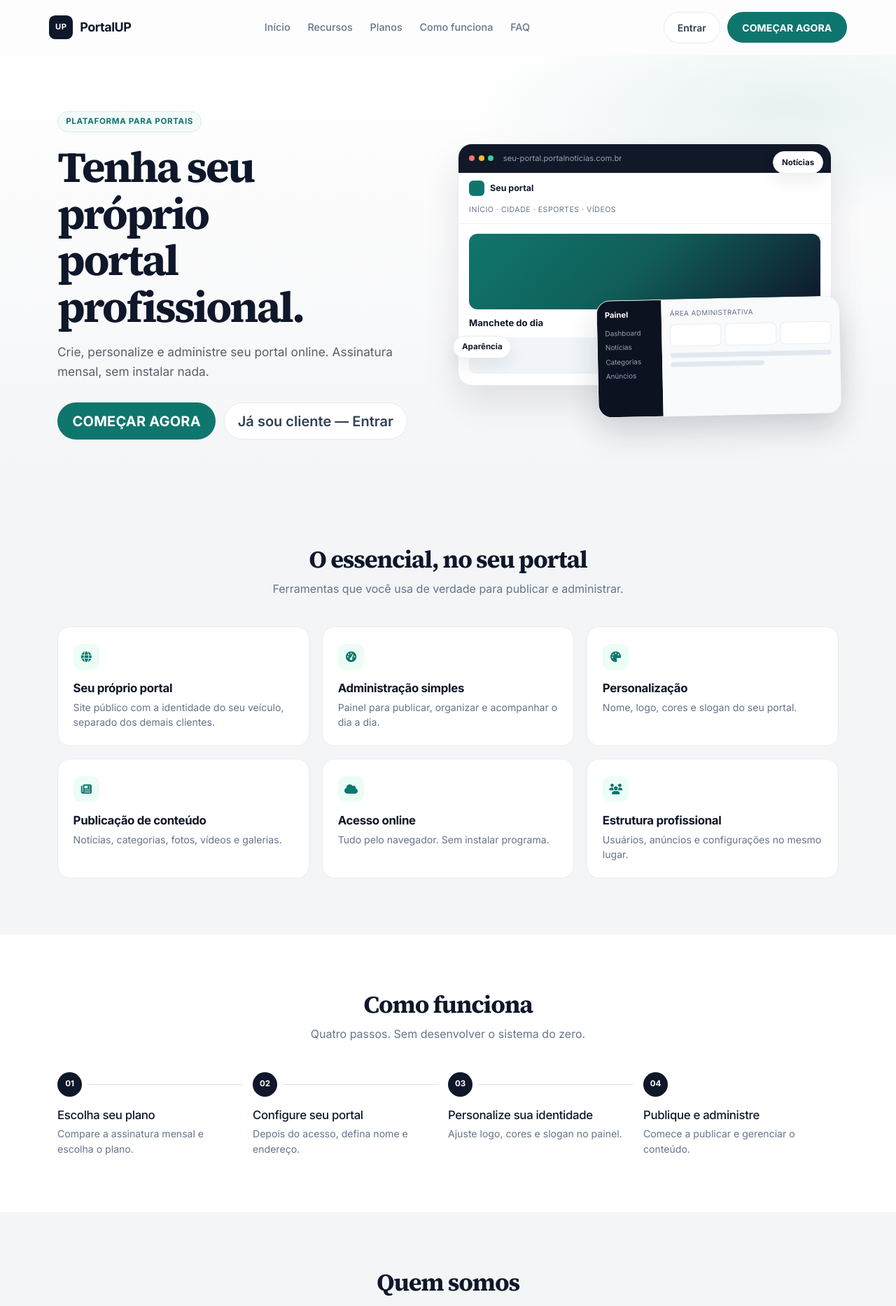
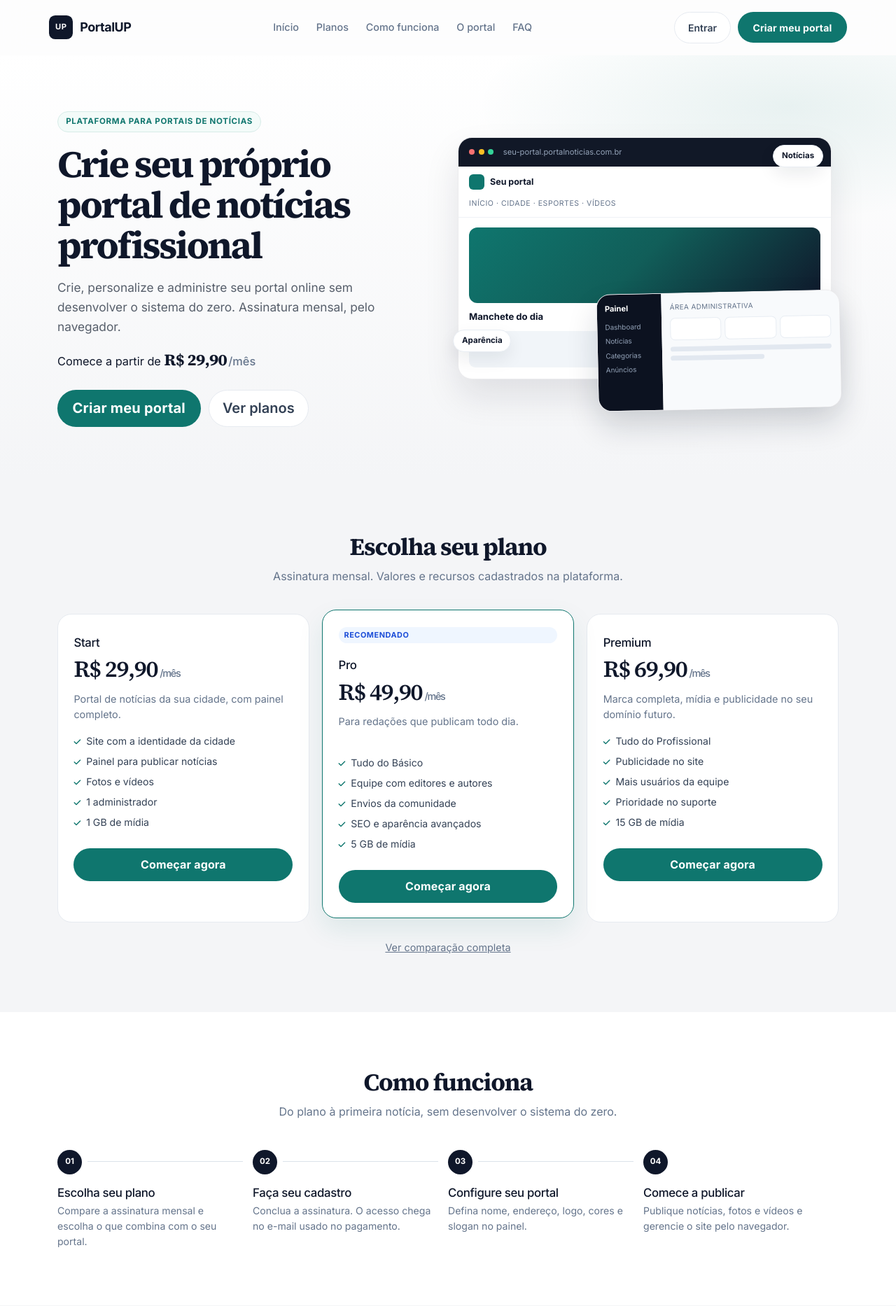
Before and after one commit to l1an1209/meu_site_noticias, a Django app: page / in a window 1280 px wide. Shown: the top 1866 px of the page at 70% size. Run offline with Django 5.2, Linux system fonts and the light colour scheme; data comes from the database, SQL or seed files in the repository; data that the repository does not hold is empty; some libraries are stand-ins or nearby versions.

Commit message:
Melhora conversao da home comercial

```diff
--- a/plataforma/templates/plataforma/home.html
+++ b/plataforma/templates/plataforma/home.html
@@ -27,14 +27,14 @@
         {% include "noticias/partials/portalup_logo.html" %}
         <nav class="home-nav__links" aria-label="Principal">
             <a href="{% url 'index' %}">Início</a>
-            <a href="#recursos">Recursos</a>
             <a href="#planos">Planos</a>
             <a href="#como-funciona">Como funciona</a>
+            <a href="#produto">O portal</a>
             <a href="#faq">FAQ</a>
         </nav>
         <div class="home-nav__actions">
             <a class="btn btn-ds-ghost btn-sm" href="{% url 'entrar' %}">Entrar</a>
-            <a class="btn btn-contribuir btn-sm home-nav__cta" data-pup-event="click_subscribe" href="{% url 'pagina_vendas' %}">COMEÇAR AGORA</a>
+            <a class="btn btn-contribuir btn-sm home-nav__cta" data-pup-event="click_subscribe" href="{% url 'pagina_vendas' %}">Criar meu portal</a>
             <button class="home-nav__toggle" type="button" data-bs-toggle="collapse" data-bs-target="#homeMenu" aria-controls="homeMenu" aria-expanded="false" aria-label="Abrir menu">
                 <i class="fas fa-bars" aria-hidden="true"></i>
             </button>
@@ -43,12 +43,12 @@
     <div class="collapse home-nav__mobile" id="homeMenu">
         <nav class="container" aria-label="Menu mobile">
             <a href="{% url 'index' %}">Início</a>
-            <a href="#recursos">Recursos</a>
             <a href="#planos">Planos</a>
             <a href="#como-funciona">Como funciona</a>
+            <a href="#produto">O portal</a>
             <a href="#faq">FAQ</a>
             <a href="{% url 'entrar' %}">Entrar</a>
-            <a href="{% url 'pagina_vendas' %}">Começar agora</a>
+            <a href="{% url 'pagina_vendas' %}" data-pup-event="click_subscribe">Criar meu portal</a>
         </nav>
     </div>
 </header>
@@ -56,12 +56,17 @@
 <section class="home-hero">
     <div class="container home-hero__grid">
         <div class="home-hero__copy">
-            <p class="home-badge">Plataforma para portais</p>
-            <h1 class="display-font">Tenha seu próprio portal profissional.</h1>
-            <p class="lead">Crie, personalize e administre seu portal online. Assinatura mensal, sem instalar nada.</p>
+            <p class="home-badge">Plataforma para portais de notícias</p>
+            <h1 class="display-font">Crie seu próprio portal de notícias profissional</h1>
+            <p class="lead">Crie, personalize e administre seu portal online sem desenvolver o sistema do zero. Assinatura mensal, pelo navegador.</p>
+            {% with plano_inicial=planos_venda|first %}
+            {% if plano_inicial %}
+            <p class="home-hero__price">Comece a partir de <strong>R$ {{ plano_inicial.preco_mensal }}</strong><span>/mês</span></p>
+            {% endif %}
+            {% endwith %}
             <div class="home-hero__actions">
-                <a class="btn btn-contribuir btn-lg" data-pup-event="click_subscribe" href="{% url 'pagina_vendas' %}">COMEÇAR AGORA</a>
-                <a class="btn btn-ds-ghost btn-lg" href="{% url 'entrar' %}">Já sou cliente — Entrar</a>
+                <a class="btn btn-contribuir btn-lg" data-pup-event="click_subscribe" href="{% url 'pagina_vendas' %}">Criar meu portal</a>
+                <a class="btn btn-ds-ghost btn-lg" href="#planos">Ver planos</a>
             </div>
         </div>
         <div class="home-hero__stage" aria-hidden="true">
@@ -104,44 +109,35 @@
     </div>
 </section>
 
-<section id="recursos" class="home-section">
+<section id="planos" class="home-section home-section--plans">
     <div class="container">
         <div class="home-section__intro">
-            <h2 class="display-font">O essencial, no seu portal</h2>
-            <p>Ferramentas que você usa de verdade para publicar e administrar.</p>
+            <h2 class="display-font">Escolha seu plano</h2>
+            <p>Assinatura mensal. Valores e recursos cadastrados na plataforma.</p>
         </div>
-        <div class="home-features">
-            <article class="ds-card home-feature">
-                <span class="home-feature__icon" aria-hidden="true"><i class="fas fa-globe"></i></span>
-                <h3>Seu próprio portal</h3>
-                <p>Site público com a identidade do seu veículo, separado dos demais clientes.</p>
-            </article>
-            <article class="ds-card home-feature">
-                <span class="home-feature__icon" aria-hidden="true"><i class="fas fa-gauge-high"></i></span>
-                <h3>Administração simples</h3>
-                <p>Painel para publicar, organizar e acompanhar o dia a dia.</p>
-            </article>
-            <article class="ds-card home-feature">
-                <span class="home-feature__icon" aria-hidden="true"><i class="fas fa-palette"></i></span>
-                <h3>Personalização</h3>
-                <p>Nome, logo, cores e slogan do seu portal.</p>
-            </article>
-            <article class="ds-card home-feature">
-                <span class="home-feature__icon" aria-hidden="true"><i class="fas fa-newspaper"></i></span>
-                <h3>Publicação de conteúdo</h3>
-                <p>Notícias, categorias, fotos, vídeos e galerias.</p>
-            </article>
-            <article class="ds-card home-feature">
-                <span class="home-feature__icon" aria-hidden="true"><i class="fas fa-cloud"></i></span>
-                <h3>Acesso online</h3>
-                <p>Tudo pelo navegador. Sem instalar programa.</p>
-            </article>
-            <article class="ds-card home-feature">
-                <span class="home-feature__icon" aria-hidden="true"><i class="fas fa-users"></i></span>
-                <h3>Estrutura profissional</h3>
-                <p>Usuários, anúncios e configurações no mesmo lugar.</p>
-            </article>
+        <div class="home-plans">
+            {% for plano in planos_venda %}
+            <div class="ds-card plan-card {% if plano.codigo == 'profissional' %}plan-card--featured{% endif %}">
+                {% if plano.codigo == 'profissional' %}
+                <p class="ds-badge ds-badge--info">Recomendado</p>
+                {% endif %}
+                <h3>{{ plano.nome }}</h3>
+                <p class="price">R$ {{ plano.preco_mensal }}<span>/mês</span></p>
+                <p class="plan-card__desc">{{ plano.descricao }}</p>
+                <ul class="plan-points">
+                    {% for item in plano.lista_recursos %}
+                    <li><i class="fas fa-check" aria-hidden="true"></i>{{ item }}</li>
+                    {% endfor %}
+                </ul>
+                <a class="btn btn-contribuir w-100" data-pup-event="click_plan" data-plano="{{ plano.codigo }}" href="{% url 'pagina_checkout_plano' plano.codigo %}">Começar agora</a>
+            </div>
+            {% empty %}
+            <p class="text-center text-muted">Planos serão publicados em breve.</p>
+            {% endfor %}
         </div>
+        <p class="text-center mt-4 mb-0">
+            <a class="home-quiet-link" href="{% url 'pagina_vendas' %}">Ver comparação completa</a>
+        </p>
     </div>
 </section>
 
@@ -149,30 +145,124 @@
     <div class="container">
         <div class="home-section__intro">
             <h2 class="display-font">Como funciona</h2>
-            <p>Quatro passos. Sem desenvolver o sistema do zero.</p>
+            <p>Do plano à primeira notícia, sem desenvolver o sistema do zero.</p>
         </div>
         <ol class="home-steps">
             <li>
                 <span>01</span>
                 <h3>Escolha seu plano</h3>
-                <p>Compare a assinatura mensal e escolha o plano.</p>
+                <p>Compare a assinatura mensal e escolha o que combina com o seu portal.</p>
             </li>
             <li>
                 <span>02</span>
-                <h3>Configure seu portal</h3>
-                <p>Depois do acesso, defina nome e endereço.</p>
+                <h3>Faça seu cadastro</h3>
+                <p>Conclua a assinatura. O acesso chega no e-mail usado no pagamento.</p>
             </li>
             <li>
                 <span>03</span>
-                <h3>Personalize sua identidade</h3>
-                <p>Ajuste logo, cores e slogan no painel.</p>
+                <h3>Configure seu portal</h3>
+                <p>Defina nome, endereço, logo, cores e slogan no painel.</p>
             </li>
             <li>
                 <span>04</span>
-                <h3>Publique e administre</h3>
-                <p>Comece a publicar e gerenciar o conteúdo.</p>
+                <h3>Comece a publicar</h3>
+                <p>Publique notícias, fotos e vídeos e gerencie o site pelo navegador.</p>
             </li>
         </ol>
+    </div>
+</section>
+
+<section id="produto" class="home-section">
+    <div class="container home-product">
+        <div class="home-product__copy">
+            <h2 class="display-font">O que você recebe</h2>
+            <p>Um portal público e um painel para administrar, com a identidade do seu projeto.</p>
+            <ul class="home-product__list">
+                <li><i class="fas fa-globe" aria-hidden="true"></i>Portal público no seu endereço</li>
+                <li><i class="fas fa-gauge-high" aria-hidden="true"></i>Painel administrativo</li>
+                <li><i class="fas fa-newspaper" aria-hidden="true"></i>Publicação de notícias</li>
+                <li><i class="fas fa-photo-film" aria-hidden="true"></i>Fotos, vídeos e galerias</li>
+                <li><i class="fas fa-folder-open" aria-hidden="true"></i>Categorias do seu veículo</li>
+                <li><i class="fas fa-palette" aria-hidden="true"></i>Nome, logo, cores e slogan</li>
+                <li><i class="fas fa-mobile-screen" aria-hidden="true"></i>Funciona no celular e no computador</li>
+            </ul>
+        </div>
+        <div class="home-product__stage" aria-hidden="true">
+            <div class="pup-mock pup-mock--site">
+                <div class="pup-mock__top">
+                    <span></span><span></span><span></span>
+                    <em>seu-portal.portalnoticias.com.br</em>
+                </div>
+                <div class="pup-mock__brand">
+                    <b></b>
+                    <strong>Seu portal</strong>
+                </div>
+                <div class="pup-mock__nav">Início · Cidade · Esportes · Vídeos</div>
+                <div class="pup-mock__story">
+                    <div class="pup-mock__hero"></div>
+                    <p>Manchete do dia</p>
+                </div>
+                <div class="pup-mock__rows">
+                    <div></div><div></div><div></div>
+                </div>
+            </div>
+            <div class="pup-mock pup-mock--app pup-mock--app-inline">
+                <div class="pup-mock__app-side">
+                    <b>Painel</b>
+                    <i>Dashboard</i>
+                    <i>Notícias</i>
+                    <i>Categorias</i>
+                    <i>Anúncios</i>
+                </div>
+                <div class="pup-mock__app-main">
+                    <small>Área administrativa</small>
+                    <div class="pup-mock__kpis"><span></span><span></span><span></span></div>
+                    <div class="pup-mock__line"></div>
+                    <div class="pup-mock__line pup-mock__line--short"></div>
+                </div>
+            </div>
+        </div>
+    </div>
+</section>
+
+<section id="beneficios" class="home-section home-section--alt">
+    <div class="container">
+        <div class="home-section__intro">
+            <h2 class="display-font">Seu portal pronto para crescer</h2>
+            <p>O essencial para publicar e administrar, no mesmo lugar.</p>
+        </div>
+        <div class="home-features home-features--benefits">
+            <article class="ds-card home-feature">
+                <span class="home-feature__icon" aria-hidden="true"><i class="fas fa-pen-to-square"></i></span>
+                <h3>Publicação fácil</h3>
+                <p>Notícias, fotos e vídeos pelo painel, sem instalar programa.</p>
+            </article>
+            <article class="ds-card home-feature">
+                <span class="home-feature__icon" aria-hidden="true"><i class="fas fa-palette"></i></span>
+                <h3>Visual profissional</h3>
+                <p>Nome, logo, cores e slogan do seu veículo, separados dos demais.</p>
+            </article>
+            <article class="ds-card home-feature">
+                <span class="home-feature__icon" aria-hidden="true"><i class="fas fa-layer-group"></i></span>
+                <h3>Tudo em um só lugar</h3>
+                <p>Conteúdo, categorias, mídias, usuários e anúncios no painel.</p>
+            </article>
+            <article class="ds-card home-feature">
+                <span class="home-feature__icon" aria-hidden="true"><i class="fas fa-mobile-screen-button"></i></span>
+                <h3>Acesso em qualquer dispositivo</h3>
+                <p>Portal e painel pelo navegador, no computador e no celular.</p>
+            </article>
+        </div>
+    </div>
+</section>
+
+<section class="home-mid-cta" aria-label="Criar portal">
+    <div class="container">
+        <div class="home-mid-cta__panel">
+            <h2 class="display-font">Pronto para criar seu próprio portal?</h2>
+            <p>Escolha o plano e continue para a contratação.</p>
+            <a class="btn btn-contribuir btn-lg" data-pup-event="click_subscribe" href="{% url 'pagina_vendas' %}">Criar meu portal</a>
+        </div>
     </div>
 </section>
 
@@ -190,64 +280,32 @@
     </div>
 </section>
 
-<section id="planos" class="home-section">
-    <div class="container">
-        <div class="home-section__intro">
-            <h2 class="display-font">Planos</h2>
-            <p>Assinatura mensal, com os valores e recursos cadastrados na plataforma.</p>
-        </div>
-        <div class="home-plans">
-            {% for plano in planos_venda %}
-            <div class="ds-card plan-card {% if plano.codigo == 'profissional' %}plan-card--featured{% endif %}">
-                {% if plano.codigo == 'profissional' %}
-                <p class="ds-badge ds-badge--info">Recomendado</p>
-                {% endif %}
-                <h3>{{ plano.nome }}</h3>
-                <p class="price">R$ {{ plano.preco_mensal }}<span>/mês</span></p>
-                <p class="plan-card__desc">{{ plano.descricao }}</p>
-                <ul class="plan-points">
-                    {% for item in plano.lista_recursos %}
-                    <li><i class="fas fa-check" aria-hidden="true"></i>{{ item }}</li>
-                    {% endfor %}
-                </ul>
-                <a class="btn btn-contribuir w-100" data-pup-event="click_plan" data-plano="{{ plano.codigo }}" href="{% url 'pagina_checkout_plano' plano.codigo %}">Começar com o {{ plano.nome }}</a>
-            </div>
-            {% empty %}
-            <p class="text-center text-muted">Planos serão publicados em breve.</p>
-            {% endfor %}
-        </div>
-        <p class="text-center mt-4 mb-0">
-            <a class="home-quiet-link" href="{% url 'pagina_vendas' %}">Ver comparação completa</a>
-        </p>
-    </div>
-</section>
-
 <section id="faq" class="home-section home-section--alt">
     <div class="container home-faq">
         <h2 class="display-font mb-4">Perguntas frequentes</h2>
         <details class="faq-acc" open>
-            <summary>O que é o PortalUP?</summary>
-            <p>Uma plataforma online para criar e administrar o seu próprio portal profissional, com assinatura mensal.</p>
+            <summary>Preciso saber programação?</summary>
+            <p>Não. Você cria e administra o portal pelo painel, no navegador. Não é preciso desenvolver o sistema.</p>
         </details>
         <details class="faq-acc">
-            <summary>Preciso instalar algum programa?</summary>
-            <p>Não. Você acessa o portal e o painel pelo navegador.</p>
-        </details>
-        <details class="faq-acc">
-            <summary>Como funciona a assinatura?</summary>
-            <p>Você escolhe um plano, conclui o pagamento mensal e recebe o acesso por e-mail.</p>
+            <summary>Preciso contratar hospedagem?</summary>
+            <p>Não. O portal e o painel ficam na plataforma. Você assina o plano e acessa pelo navegador.</p>
         </details>
         <details class="faq-acc">
             <summary>Posso personalizar meu portal?</summary>
             <p>Sim. Nome, cores, logo e slogan ficam no seu portal, sem misturar com outros clientes.</p>
         </details>
         <details class="faq-acc">
-            <summary>Posso administrar meu conteúdo?</summary>
-            <p>Sim. O painel permite publicar notícias, organizar categorias, mídias, usuários e anúncios.</p>
+            <summary>Posso publicar fotos e vídeos?</summary>
+            <p>Sim. O painel permite publicar notícias com fotos, vídeos e galerias, além de organizar categorias.</p>
         </details>
         <details class="faq-acc">
-            <summary>Como começo?</summary>
-            <p>Clique em Começar agora, escolha um plano e conclua a assinatura.</p>
+            <summary>Como funciona depois da contratação?</summary>
+            <p>Você escolhe o plano, conclui o pagamento mensal e recebe o acesso por e-mail. Em seguida configura nome e endereço do portal e começa a publicar.</p>
+        </details>
+        <details class="faq-acc">
+            <summary>Posso administrar meu portal pelo celular?</summary>
+            <p>Sim. O portal público e o painel funcionam no navegador, no computador e no celular.</p>
         </details>
     </div>
 </section>
@@ -255,9 +313,9 @@
 <section class="home-finale">
     <div class="container">
         <div class="home-finale__panel">
-            <h2 class="display-font">Seu próximo portal começa aqui.</h2>
-            <p>Assine a plataforma e administre o seu portal no painel.</p>
-            <a class="btn btn-contribuir btn-lg" data-pup-event="click_subscribe" href="{% url 'pagina_vendas' %}">COMEÇAR AGORA</a>
+            <h2 class="display-font">Comece seu portal hoje</h2>
+            <p>Crie e administre seu portal de notícias profissional, sem desenvolver do zero.</p>
+            <a class="btn btn-contribuir btn-lg" data-pup-event="click_subscribe" href="{% url 'pagina_vendas' %}">Criar meu portal</a>
         </div>
     </div>
 </section>
@@ -274,15 +332,15 @@
             <div>
                 <p class="home-footer__label">Navegação</p>
                 <a href="{% url 'index' %}">Início</a>
-                <a href="#recursos">Recursos</a>
                 <a href="#planos">Planos</a>
                 <a href="#como-funciona">Como funciona</a>
+                <a href="#produto">O portal</a>
                 <a href="#faq">FAQ</a>
             </div>
             <div>
                 <p class="home-footer__label">Acesso</p>
                 <a href="{% url 'entrar' %}">Entrar</a>
-                <a href="{% url 'pagina_vendas' %}">COMEÇAR AGORA</a>
+                <a href="{% url 'pagina_vendas' %}" data-pup-event="click_subscribe">Criar meu portal</a>
             </div>
         </div>
         <p class="home-footer__copy">
--- a/plataforma/tests_urls_portal.py
+++ b/plataforma/tests_urls_portal.py
@@ -149,5 +149,5 @@ class HostsPlataformaProducaoTests(TestCase):
     def test_home_do_apex_e_landing_saas(self):
         resp = self.client.get('/', HTTP_HOST='portalnoticias.com.br')
         self.assertEqual(resp.status_code, 200)
-        self.assertContains(resp, 'Tenha seu próprio portal profissional.')
+        self.assertContains(resp, 'Crie seu próprio portal de notícias profissional')
         self.assertNotContains(resp, 'Notícias Ji-Paraná')
--- a/static/css/public.css
+++ b/static/css/public.css
@@ -584,8 +584,8 @@ body.pup-auth .auth-card {
     text-transform: uppercase;
 }
 .home-hero h1 {
-    font-size: clamp(2.4rem, 5vw, 3.85rem);
-    max-width: 10.2ch;
+    font-size: clamp(2.15rem, 4.6vw, 3.35rem);
+    max-width: 16ch;
     margin: 0 0 1.05rem;
     letter-spacing: -0.045em;
     line-height: 1.08;
@@ -593,12 +593,25 @@ body.pup-auth .auth-card {
 }
 .home-hero .lead {
     max-width: 30rem;
-    margin: 0 0 1.85rem;
+    margin: 0 0 1.05rem;
     color: #575f6b;
     font-size: 1.08rem;
     line-height: 1.62;
 }
+.home-hero__price {
+    margin: 0 0 1.45rem;
+    color: #0f172a;
+    font-size: 1.02rem;
+}
+.home-hero__price strong {
+    font-family: var(--ds-serif);
+    font-size: 1.45rem;
+    font-weight: 650;
+    letter-spacing: -0.03em;
+}
+.home-hero__price span { color: #64748b; font-weight: 500; margin-left: 0.15rem; }
 .home-hero__actions { display: flex; flex-wrap: wrap; gap: 0.7rem; align-items: center; }
+.home-section--plans { padding-top: 1.2rem; }
 .home-hero__stage { position: relative; min-height: 390px; padding: 0.4rem 0.6rem 1.6rem 0; }
 .pup-mock {
     background: #fff;
@@ -661,6 +674,38 @@ body.pup-auth .auth-card {
 }
 .home-section__intro p { color: #64748b; margin: 0 auto; font-size: 1rem; }
 .home-features { display: grid; grid-template-columns: repeat(3, 1fr); gap: 1.15rem; }
+.home-features--benefits { grid-template-columns: repeat(4, 1fr); }
+.home-product {
+    display: grid;
+    grid-template-columns: minmax(0, 0.92fr) minmax(280px, 1.08fr);
+    gap: 3.2rem;
+    align-items: center;
+}
+.home-product__copy p { color: #64748b; margin-bottom: 1.35rem; }
+.home-product__list { list-style: none; padding: 0; margin: 0; display: grid; gap: 0.7rem; }
+.home-product__list li {
+    display: flex; align-items: center; gap: 0.7rem;
+    color: #0f172a; font-size: 0.95rem; font-weight: 550;
+}
+.home-product__list i {
+    width: 1.7rem; color: #0f766e; text-align: center;
+}
+.home-product__stage { position: relative; min-height: 320px; }
+.pup-mock--app-inline {
+    position: absolute; right: 0; bottom: -0.6rem; width: 62%;
+}
+.home-mid-cta { padding: 0 0 1.2rem; }
+.home-mid-cta__panel {
+    text-align: center;
+    background: #f3fbf9;
+    border: 1px solid #d7ece8;
+    border-radius: 22px;
+    padding: 2.4rem 1.4rem;
+}
+.home-mid-cta__panel h2 { margin-bottom: 0.45rem; }
+.home-mid-cta__panel p { color: #64748b; margin-bottom: 1.2rem; }
+.home-saas .btn-lg { min-height: 48px; }
+.home-saas .plan-card .btn { min-height: 46px; }
 .home-saas .home-feature {
     padding: 1.45rem 1.35rem; border-radius: 18px; border-color: #e8edf3; box-shadow: none;
     transition: transform 0.18s ease, border-color 0.18s ease, box-shadow 0.18s ease;
```
Also changed, not shown: other parts of static/css/public.css (+12 -9 lines), plataforma/tests_comercial.py (+16 -5 lines).
